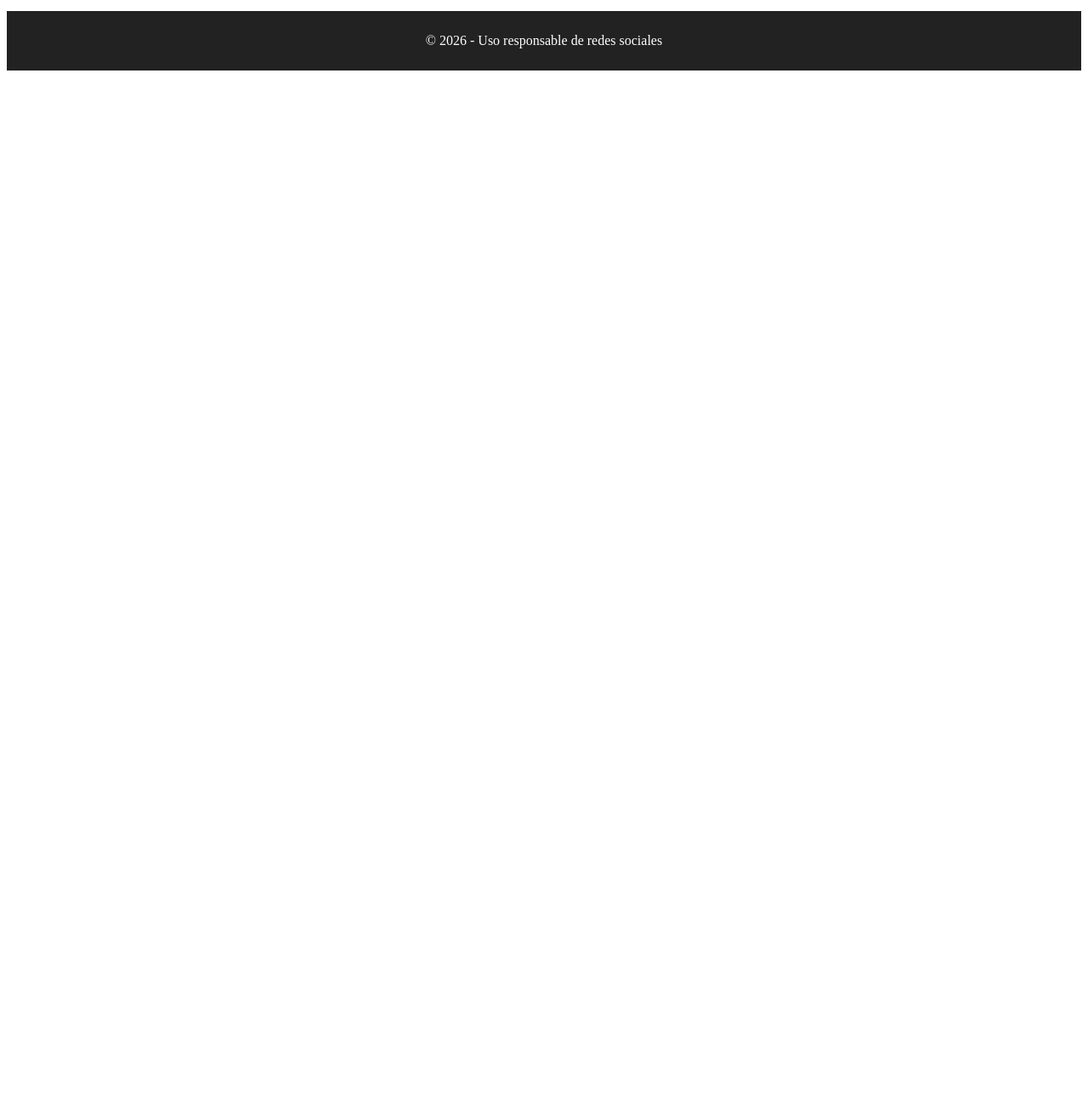
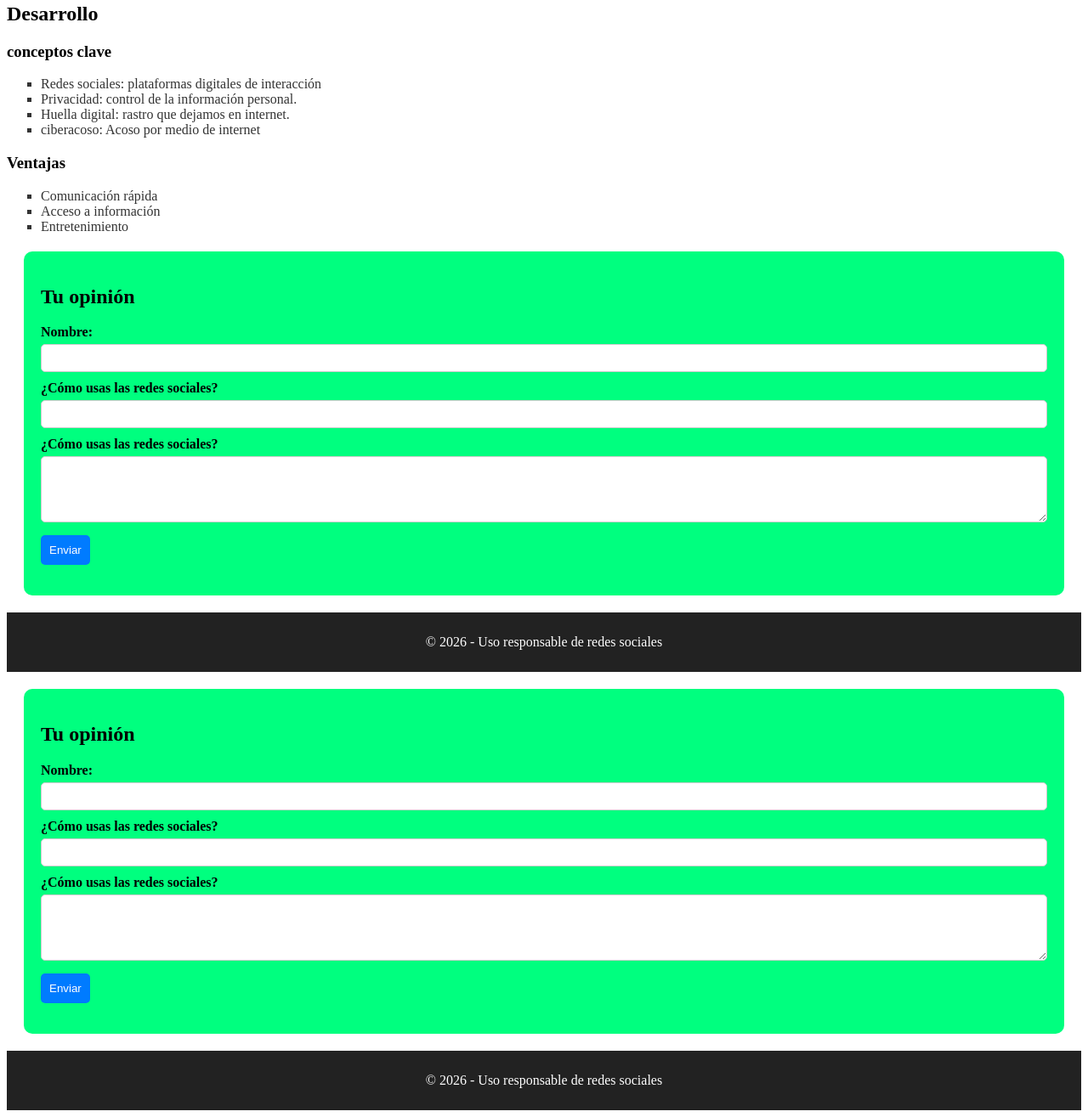
Before and after one commit to jimenezangibel73-web/Mi-sitio1, a plain HTML site: page Index.html in a window 1280 px wide. Shown: the part 1008-2323 px from the top of the page at 85% size. Before the commit the page ends 1099 px from the top, so only its background shows below. Drawn offline with Linux system fonts and the light colour scheme.

Commit message:
Update Index.html

```diff
--- a/Index.html
+++ b/Index.html
@@ -11,7 +11,7 @@
     </header>
 
     <section class="presentacion">
-    <img src="img/redes.jpg" alt="Redes sociales">
+    <img src="img/img1.jpg" alt="Redes sociales">
     <section>
         <h2>Introducción</h2>
         <p>Las redes sociales forman parte fundamental de la vida cotidiana, especialmente entre los jóvenes.
@@ -57,4 +57,27 @@
         <p>&copy; 2026 - Uso responsable de redes sociales</p>
     </footer>
 </body>
+</html>    </ul>
+</section>
+    <!-- Consejos -->
+    <section section class="contenido">
+        <h2>Tu opinión</h2>
+        <form action="#" method="post">
+            <label for="nombre">Nombre:</label>
+            <input type="text" id="nombre" name="nombre" required>
+
+            <label for="mensaje">¿Cómo usas las redes sociales?</label>
+            <input type="text" id="nombre" name="nombre" required>
+
+            <label for="mensaje">¿Cómo usas las redes sociales?</label>
+            <textarea id="mensaje" name="mensaje" rows="4" required></textarea>
+
+            <button type="submit">Enviar</button>
+        </form>
+    </section>
+
+    <footer>
+        <p>&copy; 2026 - Uso responsable de redes sociales</p>
+    </footer>
+</body>
 </html>
```
